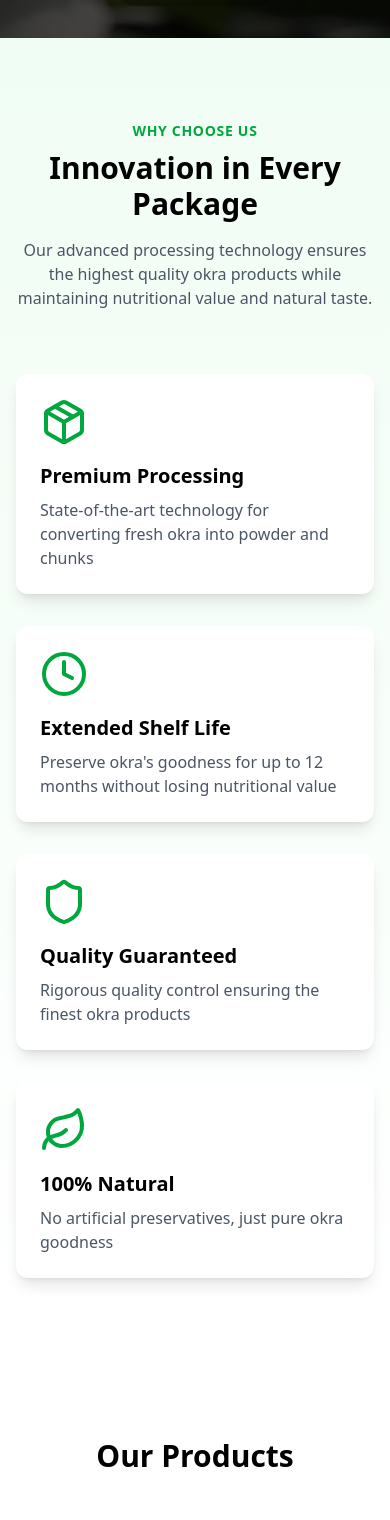
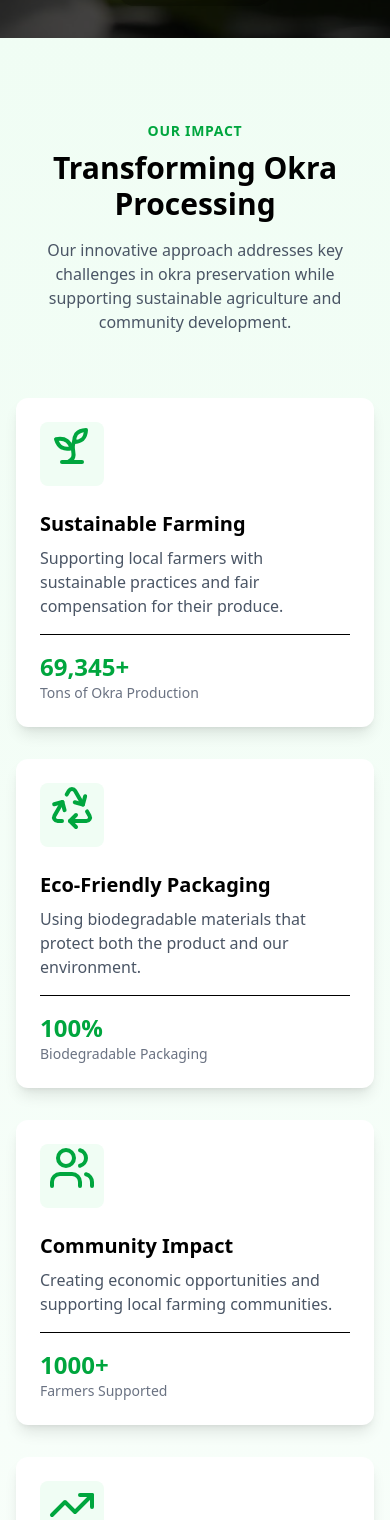
Before and after one commit to GROW-YAI/InnoYaliApp, a React (Vite) app: page / in a window 390 px wide. Shown: the part 806-2326 px from the top of the page. Built offline with nearby package versions, Linux system fonts and the light colour scheme.

Commit message:
Updated Features and Process

```diff
--- a/src/components/Features.jsx
+++ b/src/components/Features.jsx
@@ -1,28 +1,61 @@
-import { Package, Clock, Shield, Leaf } from "lucide-react";
+import {
+  Sprout,
+  Recycle,
+  Users,
+  TrendingUp,
+  Scale,
+  ShieldCheck,
+} from "lucide-react";
 
 const Features = () => {
   const features = [
     {
-      icon: <Package className="h-12 w-12 text-green-600 mb-4" />,
-      title: "Premium Processing",
+      icon: <Sprout className="h-12 w-12 text-green-600 mb-4" />,
+      title: "Sustainable Farming",
       description:
-        "State-of-the-art technology for converting fresh okra into powder and chunks",
+        "Supporting local farmers with sustainable practices and fair compensation for their produce.",
+      stat: "69,345+",
+      statLabel: "Tons of Okra Production",
     },
     {
-      icon: <Clock className="h-12 w-12 text-green-600 mb-4" />,
+      icon: <Recycle className="h-12 w-12 text-green-600 mb-4" />,
+      title: "Eco-Friendly Packaging",
+      description:
+        "Using biodegradable materials that protect both the product and our environment.",
+      stat: "100%",
+      statLabel: "Biodegradable Packaging",
+    },
+    {
+      icon: <Users className="h-12 w-12 text-green-600 mb-4" />,
+      title: "Community Impact",
+      description:
+        "Creating economic opportunities and supporting local farming communities.",
+      stat: "1000+",
+      statLabel: "Farmers Supported",
+    },
+    {
+      icon: <TrendingUp className="h-12 w-12 text-green-600 mb-4" />,
       title: "Extended Shelf Life",
       description:
-        "Preserve okra's goodness for up to 12 months without losing nutritional value",
+        "Innovative preservation techniques that maintain nutritional value for longer periods.",
+      stat: "12",
+      statLabel: "Months Shelf Life",
     },
     {
-      icon: <Shield className="h-12 w-12 text-green-600 mb-4" />,
-      title: "Quality Guaranteed",
-      description: "Rigorous quality control ensuring the finest okra products",
+      icon: <Scale className="h-12 w-12 text-green-600 mb-4" />,
+      title: "Quality Control",
+      description:
+        "Rigorous testing and processing standards for consistent product quality.",
+      stat: "99.9%",
+      statLabel: "Quality Assurance",
     },
     {
-      icon: <Leaf className="h-12 w-12 text-green-600 mb-4" />,
-      title: "100% Natural",
-      description: "No artificial preservatives, just pure okra goodness",
+      icon: <ShieldCheck className="h-12 w-12 text-green-600 mb-4" />,
+      title: "Food Security",
+      description:
+        "Contributing to year-round availability of nutritious okra products.",
+      stat: "365",
+      statLabel: "Days of Availability",
     },
   ];
 
@@ -34,18 +67,19 @@ const Features = () => {
       <div className="max-w-7xl mx-auto px-4 sm:px-6 lg:px-8">
         <div className="text-center mb-16" data-aos="fade-up">
           <span className="text-green-600 font-semibold text-sm uppercase tracking-wider">
-            Why Choose Us
+            Our Impact
           </span>
           <h2 className="text-3xl font-bold mt-2">
-            Innovation in Every Package
+            Transforming Okra Processing
           </h2>
           <p className="text-gray-600 mt-4 max-w-2xl mx-auto">
-            Our advanced processing technology ensures the highest quality okra
-            products while maintaining nutritional value and natural taste.
+            Our innovative approach addresses key challenges in okra
+            preservation while supporting sustainable agriculture and community
+            development.
           </p>
         </div>
 
-        <div className="grid md:grid-cols-2 lg:grid-cols-4 gap-8">
+        <div className="grid md:grid-cols-2 lg:grid-cols-3 gap-8">
           {features.map((feature, index) => (
             <div
               key={index}
@@ -53,11 +87,43 @@ const Features = () => {
               data-aos="fade-up"
               data-aos-delay={index * 100}
             >
-              {feature.icon}
+              <div className="bg-green-50 w-16 h-16 rounded-lg flex items-center justify-center mb-6">
+                {feature.icon}
+              </div>
+
               <h3 className="text-xl font-semibold mb-2">{feature.title}</h3>
-              <p className="text-gray-600">{feature.description}</p>
+              <p className="text-gray-600 mb-4">{feature.description}</p>
+
+              <div className="border-t pt-4">
+                <div className="text-2xl font-bold text-green-600">
+                  {feature.stat}
+                </div>
+                <div className="text-sm text-gray-500">{feature.statLabel}</div>
+              </div>
             </div>
           ))}
+        </div>
+
+        {/* Challenge Statement */}
+        <div className="mt-20 bg-green-50 rounded-2xl p-8" data-aos="fade-up">
+          <div className="max-w-3xl mx-auto text-center">
+            <h3 className="text-2xl font-bold mb-4">
+              Addressing Real Challenges
+            </h3>
+            <p className="text-gray-600 mb-6">
+              In 2022, Ghana's okra production reached 69,345.38 tons, yet
+              significant portions were lost post-harvest due to perishability.
+              Our innovation directly addresses this challenge, helping farmers
+              reduce waste and increase their income while ensuring year-round
+              availability of this nutritious vegetable.
+            </p>
+            <a
+              href="#contact"
+              className="inline-block bg-green-600 text-white px-6 py-3 rounded-lg hover:bg-green-700 transition"
+            >
+              Learn More About Our Impact
+            </a>
+          </div>
         </div>
       </div>
     </section>
--- a/src/components/Process.jsx
+++ b/src/components/Process.jsx
@@ -1,62 +1,141 @@
+import {
+  Check,
+  LeafyGreen,
+  Droplets,
+  Scale,
+  PackageCheck,
+  Store,
+} from "lucide-react";
 import Images from "../constant/images";
 
 const Process = () => {
   const steps = [
     {
       number: "01",
-      title: "Selection",
+      title: "Selection & Preparation",
       description:
-        "Carefully selecting fresh, high-quality okra from trusted farmers",
+        "Carefully selecting mature, peak-fresh okra followed by thorough cleaning and precise slicing for optimal processing.",
+      icon: <LeafyGreen className="w-6 h-6 text-green-500" />,
+      details: [
+        "Quality inspection of fresh okra",
+        "Thorough washing process",
+        "Precise slicing for even drying",
+      ],
       image: Images.Image1,
     },
     {
       number: "02",
-      title: "Processing",
+      title: "Advanced Drying",
       description:
-        "Converting fresh okra into powder and chunks using our proprietary technology",
+        "Using innovative drying techniques that preserve nutritional value while ensuring even dehydration.",
+      icon: <Droplets className="w-6 h-6 text-green-500" />,
+      details: [
+        "Temperature-controlled environment",
+        "Consistent moisture reduction",
+        "Nutritional value preservation",
+      ],
+      image: Images.Image7,
+    },
+    {
+      number: "03",
+      title: "Precision Processing",
+      description:
+        "Converting dried okra into fine powder using specialized grinding and sifting techniques.",
+      icon: <Scale className="w-6 h-6 text-green-500" />,
+      details: [
+        "Fine grinding process",
+        "Uniform particle size",
+        "Quality sifting",
+      ],
       image: Images.Image4,
     },
     {
-      number: "03",
-      title: "Quality Control",
-      description: "Rigorous testing to ensure consistent quality and safety",
-      image: Images.Image3,
+      number: "04",
+      title: "Eco-Friendly Packaging",
+      description:
+        "Using biodegradable paper bags with moisture-proof liners for sustainable and effective storage.",
+      icon: <PackageCheck className="w-6 h-6 text-green-500" />,
+      details: [
+        "Biodegradable materials",
+        "Moisture-proof protection",
+        "Extended shelf life",
+      ],
+      image: Images.Image6,
+    },
+    {
+      number: "05",
+      title: "Distribution",
+      description:
+        "Strategic distribution through multiple channels to ensure year-round availability.",
+      icon: <Store className="w-6 h-6 text-green-500" />,
+      details: [
+        "Online platforms",
+        "Export channels",
+        "Local market distribution",
+      ],
+      image: Images.Image2,
     },
   ];
 
   return (
-    <section id="process" className="py-20 bg-white">
+    <section
+      id="process"
+      className="py-20 bg-gradient-to-b from-white to-green-50"
+    >
       <div className="max-w-7xl mx-auto px-4 sm:px-6 lg:px-8">
         <div className="text-center mb-16" data-aos="fade-up">
           <span className="text-green-600 font-semibold text-sm uppercase tracking-wider">
-            How We Work
+            Our Process
           </span>
-          <h2 className="text-3xl font-bold mt-2">Our Process</h2>
+          <h2 className="text-3xl font-bold mt-2">Innovation in Every Step</h2>
           <p className="text-gray-600 mt-4 max-w-2xl mx-auto">
-            From farm to package, we ensure the highest quality at every step
+            From farm to package, our innovative process ensures the highest
+            quality while maintaining sustainability and nutritional value.
           </p>
         </div>
 
-        <div className="grid lg:grid-cols-3 gap-12">
+        <div className="space-y-12">
           {steps.map((step, index) => (
             <div
               key={index}
-              className="relative"
-              data-aos="fade-up"
-              data-aos-delay={index * 200}
+              className={`flex flex-col md:flex-row gap-8 items-center ${
+                index % 2 === 1 ? "md:flex-row-reverse" : ""
+              }`}
+              data-aos={index % 2 === 0 ? "fade-right" : "fade-left"}
             >
-              <div className="overflow-hidden rounded-xl mb-6">
-                <img
-                  src={step.image || "/placeholder.svg"}
-                  alt={step.title}
-                  className="w-full h-64 object-cover transform hover:scale-110 transition-transform duration-300"
-                />
+              <div className="flex-1">
+                <div className="relative">
+                  <div className="absolute inset-0 bg-gradient-to-tr from-green-600/20 to-transparent rounded-2xl" />
+                  <img
+                    src={step.image || "/placeholder.svg"}
+                    alt={step.title}
+                    className="rounded-2xl shadow-lg relative z-10"
+                  />
+                </div>
               </div>
-              <div className="absolute -top-4 left-4 bg-green-600 text-white text-xl font-bold py-2 px-4 rounded-lg">
-                {step.number}
+
+              <div className="flex-1 space-y-6">
+                <div className="flex items-center gap-4">
+                  <div className="bg-green-100 p-3 rounded-lg">{step.icon}</div>
+                  <div>
+                    <div className="text-green-600 font-semibold">
+                      Step {step.number}
+                    </div>
+                    <h3 className="text-2xl font-bold">{step.title}</h3>
+                  </div>
+                </div>
+
+                <p className="text-gray-600">{step.description}</p>
+
+                <ul className="space-y-3">
+                  {step.details.map((detail, idx) => (
+                    <li key={idx} className="flex items-center gap-3">
+                      <Check className="w-5 h-5 text-green-500" />
+                      <span className="text-gray-700">{detail}</span>
+                    </li>
+                  ))}
+                </ul>
               </div>
-              <h3 className="text-xl font-semibold mb-2">{step.title}</h3>
-              <p className="text-gray-600">{step.description}</p>
             </div>
           ))}
         </div>
--- a/src/constant/images.js
+++ b/src/constant/images.js
@@ -4,6 +4,7 @@ import Image3 from "../assets/images/imag5.jpeg"
 import Image4 from "../assets/images/Step4.jpeg"
 import Image5 from "../assets/images/30350.jpg"
 import Image6 from "../assets/images/fullOkro.webp"
+import Image7 from "../assets/images/SelectionImg.webp"
 import dryImage250 from "../assets/images/250Dry.webp"
 import dryImage500 from "../assets/images/500mgDry.webp"
 import dryImage1kg from "../assets/images/1KgDry.webp"
@@ -20,6 +21,7 @@ export const Images={
     Image4,
     Image5,
     Image6,
+    Image7,
     dryImage250,
     dryImage500,
     dryImage1kg,
```
Also changed, not shown: src/assets/images/SelectionImg.webp (added).
